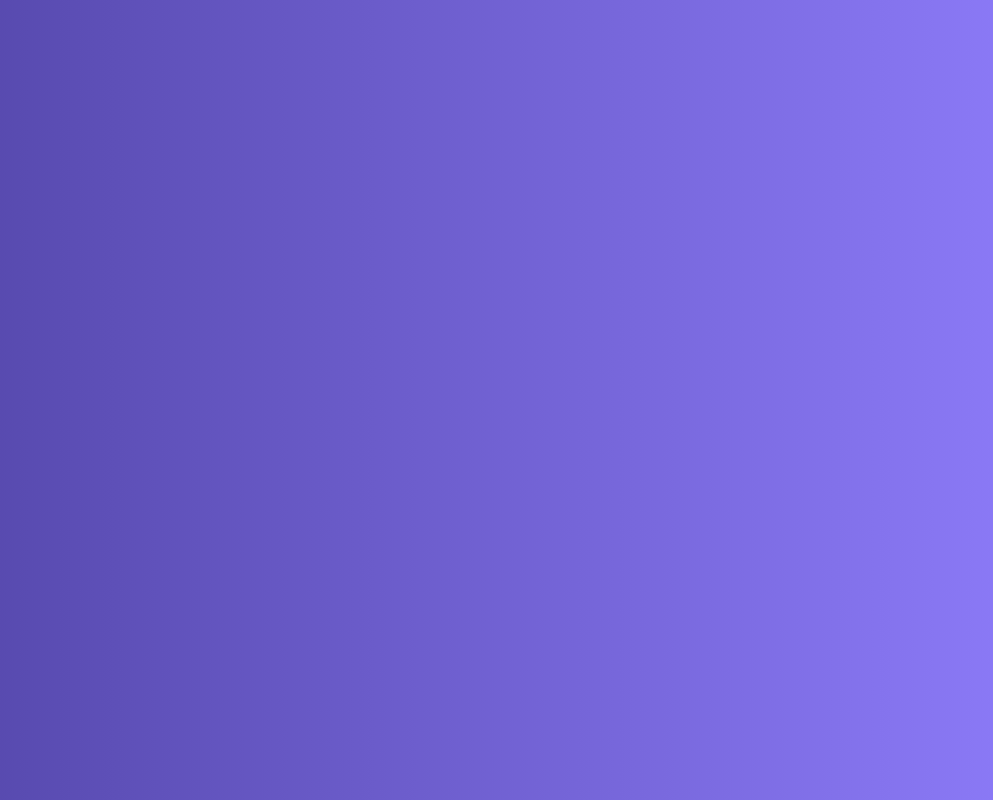
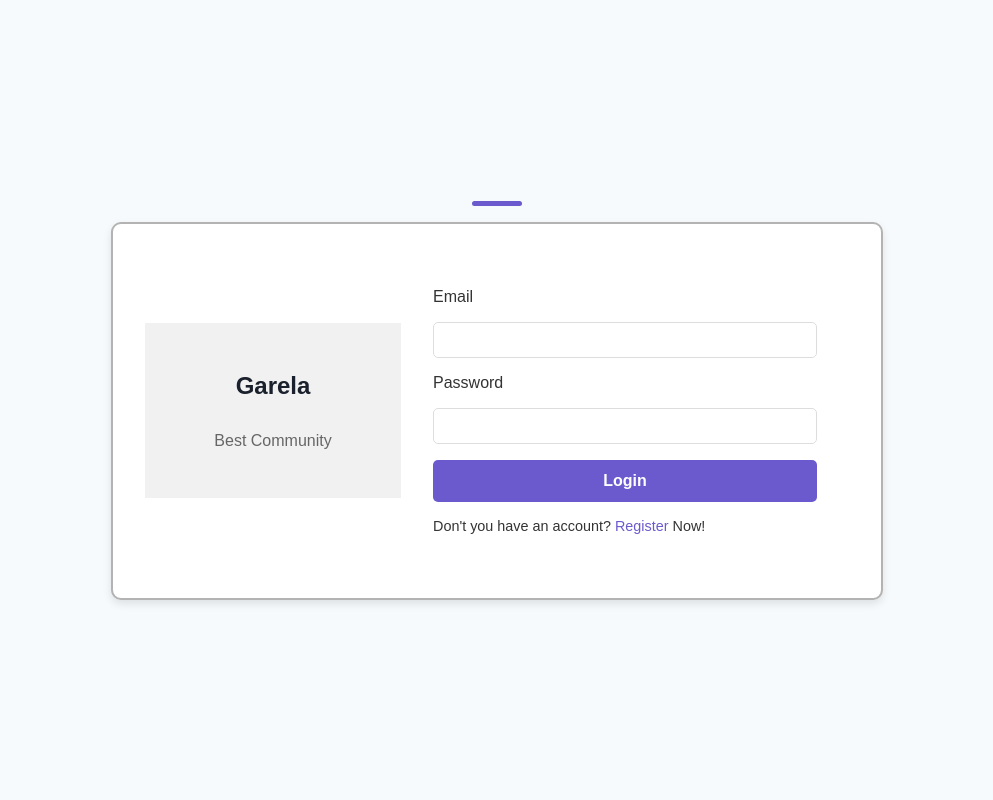
Before and after one commit to YeonShin/Garela, a React (Create React App) app in the folder garela-frontend/: page /auth/login in a window 1280 px wide. Shown: the whole page, without its empty margins (143-1136 px from the left). Built offline with nearby package versions, Linux system fonts and the light colour scheme.

Commit message:
(#4) 회원가입/로그인 페이지 UI 구현

```diff
--- a/garela-frontend/src/components/auth/Login.tsx
+++ b/garela-frontend/src/components/auth/Login.tsx
@@ -1,12 +1,188 @@
+import React, { useState } from "react";
+import styled from "styled-components";
+import { Link, useNavigate } from "react-router-dom";
 
+const OuterContainer = styled.div`
+  display: flex;
+  flex-direction: column;
+  align-items: center;
+  justify-content: center;
+  min-height: 90vh;
+  background-color: ${(props) => props.theme.colors.background};
+`;
 
-const Login:React.FC = () => {
+const InnerContainer = styled.div`
+  border: 2px solid ${(props) => props.theme.colors.primaryBorder};
+  border-radius: 10px;
+  padding: 2rem;
+  background-color: ${(props) => props.theme.colors.surface};
+  box-shadow: 0 4px 8px rgba(0, 0, 0, 0.1);
+`;
+
+const Box = styled.div`
+  display: flex;
+  align-items: center;
+  justify-content: center;
+  width: 55vw;
+  background: ${(props) => props.theme.colors.surface};
+  border-radius: 10px;
+  overflow: hidden;
+`;
+
+const LeftSide = styled.div`
+  flex: 1;
+  background: #f1f1f1;
+  padding: 2rem;
+  display: flex;
+  flex-direction: column;
+  justify-content: center;
+  align-items: center;
+`;
+
+const RightSide = styled.div`
+  flex: 2;
+  padding: 2rem;
+`;
+
+const Title = styled.h1`
+  margin-bottom: 1rem;
+  font-size: 1.5rem;
+  font-weight: bold;
+`;
+
+const Subtitle = styled.p`
+  font-size: 1rem;
+  color: #666;
+`;
+
+const Form = styled.form`
+  display: flex;
+  flex-direction: column;
+  gap: 1rem;
+`;
+
+const Label = styled.label`
+  font-size: 1rem;
+  color: #333;
+`;
+
+const Input = styled.input`
+  padding: 0.5rem;
+  font-size: 1rem;
+  border: 1px solid #ddd;
+  border-radius: 5px;
+`;
+
+const Button = styled.button`
+  padding: 0.75rem;
+  font-size: 1rem;
+  font-weight: bold;
+  color: white;
+  background-color: #6a5acd;
+  border: none;
+  border-radius: 5px;
+  cursor: pointer;
+  transition: background-color 0.3s;
+
+  &:hover {
+    background-color: #483d8b;
+  }
+`;
+
+const RegisterLink = styled.div`
+  margin-top: 1rem;
+  font-size: 0.9rem;
+  color: #333;
+  a {
+    color: #6a5acd;
+    text-decoration: none;
+    &:hover {
+      text-decoration: underline;
+    }
+  }
+`;
+
+const ProgressBar = styled.div`
+  display: flex;
+  justify-content: center;
+  align-items: center;
+  margin-bottom: 1rem;
+`;
+
+const ProgressStep = styled.div`
+  width: 50px;
+  height: 5px;
+  margin: 0 5px;
+  background-color: #6a5acd;
+  border-radius: 5px;
+`;
+
+interface FormData {
+  email: string;
+  password: string;
+}
+
+const Login: React.FC = () => {
+  const navigate = useNavigate();
+
+  const [formData, setFormData] = useState<FormData>({
+    email: "",
+    password: "",
+  });
+
+  const handleChange = (
+    e: React.ChangeEvent<HTMLInputElement | HTMLTextAreaElement>
+  ) => {
+    const { name, value } = e.target;
+    setFormData({ ...formData, [name]: value });
+  };
+
+  const handleSubmit = (e: React.FormEvent) => {
+    e.preventDefault();
+    // 제출 로직 추가
+    console.log("Form Data:", formData);
+    localStorage.setItem("token", "test");
+    navigate("/");
+  };
 
   return (
-    <>
-
-    </>
-  )
-}
+    <OuterContainer>
+      <ProgressBar>
+        <ProgressStep />
+      </ProgressBar>
+      <InnerContainer>
+        <Box>
+          <LeftSide>
+            <Title>Garela</Title>
+            <Subtitle>Best Community</Subtitle>
+          </LeftSide>
+          <RightSide>
+            <Form onSubmit={handleSubmit}>
+              <Label>Email</Label>
+              <Input
+                type="email"
+                name="email"
+                required
+                onChange={handleChange}
+              />
+              <Label>Password</Label>
+              <Input
+                type="password"
+                name="password"
+                required
+                onChange={handleChange}
+              />
+              <Button type="submit">Login</Button>
+            </Form>
+            <RegisterLink>
+              Don't you have an account?{" "}
+              <Link to="/auth/register">Register</Link> Now!
+            </RegisterLink>
+          </RightSide>
+        </Box>
+      </InnerContainer>
+    </OuterContainer>
+  );
+};
 
 export default Login;
--- a/garela-frontend/src/components/auth/Register.tsx
+++ b/garela-frontend/src/components/auth/Register.tsx
@@ -1,20 +1,33 @@
+import React, { useState } from "react";
+import { useRecoilState } from "recoil";
 import styled from "styled-components";
-import { useState } from "react";
+import { UserInfoType, userInfoState } from "../../atom";
+import { useNavigate } from "react-router-dom";
 
-const Container = styled.div`
+const OuterContainer = styled.div`
   display: flex;
   flex-direction: column;
   align-items: center;
   justify-content: center;
-  min-height: 100vh;
-  background-color: #f9f9f9;
+  min-height: 90vh;
+  background-color: ${(props) => props.theme.colors.background};
+
+`;
+
+const InnerContainer = styled.div`
+  border: 2px solid ${(props) => props.theme.colors.primaryBorder};
+  border-radius: 10px;
+  padding: 2rem;
+  background-color: ${(props) => props.theme.colors.surface};
+  box-shadow: 0 4px 8px rgba(0, 0, 0, 0.1);
 `;
 
 const Box = styled.div`
   display: flex;
-  width: 800px;
-  background: white;
-  box-shadow: 0 4px 8px rgba(0, 0, 0, 0.1);
+  align-items: center;
+  justify-content: center;
+  width: 55vw;
+  background: ${(props) => props.theme.colors.surface};
   border-radius: 10px;
   overflow: hidden;
 `;
@@ -112,6 +125,7 @@ interface FormData {
 }
 
 const Register: React.FC = () => {
+  const navigate = useNavigate();
   const [step, setStep] = useState(1);
   const [formData, setFormData] = useState<FormData>({
     email: "",
@@ -121,6 +135,7 @@ const Register: React.FC = () => {
     name: "",
     information: "",
   });
+  const [userInfo, setUserInfo] = useRecoilState<UserInfoType>(userInfoState);
 
   const handleChange = (
     e: React.ChangeEvent<HTMLInputElement | HTMLTextAreaElement>
@@ -134,18 +149,33 @@ const Register: React.FC = () => {
     setStep(step + 1);
   };
 
+  const handleBack = (e: React.FormEvent) => {
+    e.preventDefault();
+    setStep(step - 1);
+  };
+
   const handleSubmit = (e: React.FormEvent) => {
     e.preventDefault();
     // 제출 로직 추가
     console.log("Form Data:", formData);
+    setUserInfo({
+      email: formData.email,
+      photo: null,
+      userId: 1,
+      name: formData.name
+    });
+
+    localStorage.setItem("token", "test");
+    navigate("/");
   };
 
   return (
-    <Container>
+    <OuterContainer>
       <ProgressBar>
         <ProgressStep active={step === 1} />
         <ProgressStep active={step === 2} />
       </ProgressBar>
+      <InnerContainer>
         <Box>
           <LeftSide>
             <Title>Garela</Title>
@@ -207,12 +237,16 @@ const Register: React.FC = () => {
                   onChange={handleChange}
                   required
                 />
+                <Button type="button" onClick={handleBack}>
+                  Back
+                </Button>
                 <Button type="submit">Register</Button>
               </Form>
             )}
           </RightSide>
         </Box>
-    </Container>
+      </InnerContainer>
+    </OuterContainer>
   );
 };
 
--- a/garela-frontend/src/screen/Auth.tsx
+++ b/garela-frontend/src/screen/Auth.tsx
@@ -7,7 +7,6 @@ const Wrapper = styled.div`
   height: 100vh;
   justify-content: center;
   align-items: center;
-  background-image: linear-gradient(to right, #5144a6, #917fff);
 `;
 
 const Auth: React.FC = () => {
--- a/garela-frontend/src/styles/Theme.ts
+++ b/garela-frontend/src/styles/Theme.ts
@@ -9,6 +9,8 @@ const theme = {
     accent: '#805AD5', // 보라색과 파랑색이 적절히 합쳐진 느낌
     input: '#E2E8F0', // 라이트 그레이 input 배경색
     primaryForeground: '#FFFFFF', // 버튼 텍스트 색상
+    primaryBorder: '#B3B3B3', // 박스 테두리 색
+    hoverButton: '#D9D9D9'
   },
   spacing: (factor: number) => `${factor * 8}px`,
 };
```
Lines whose indentation alone changed are shown as unchanged.
